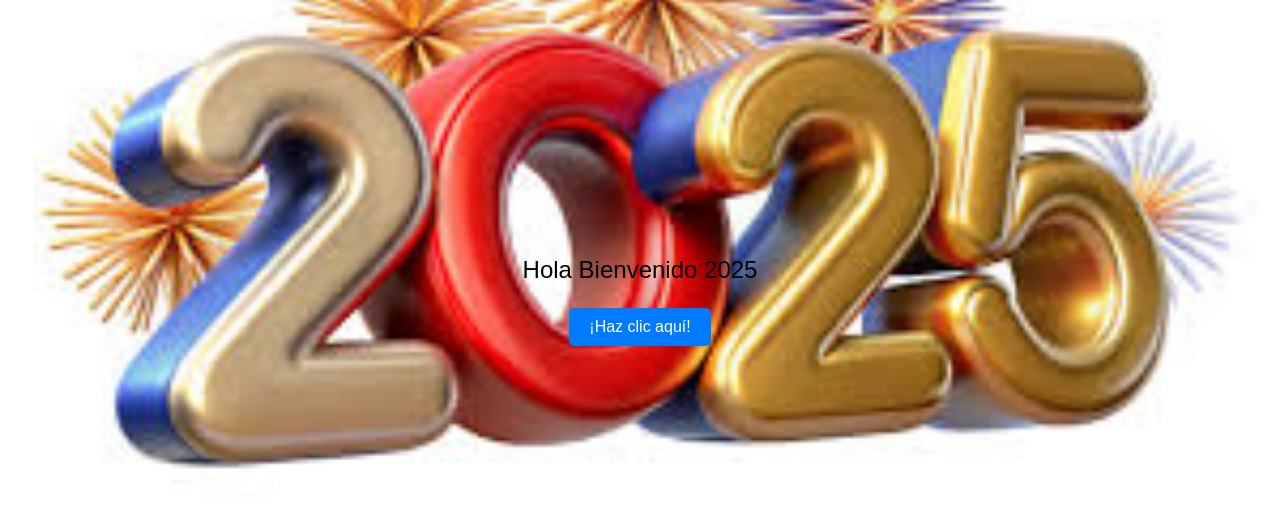
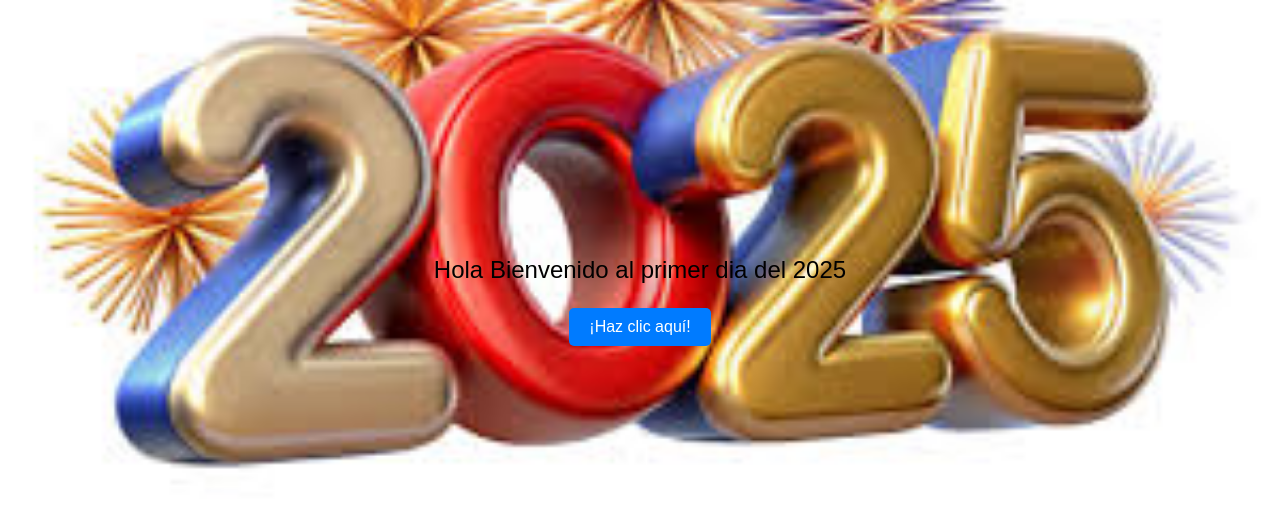
Before and after one commit to jsala382/pagina_prueba_git, an Angular app: page / in a window 1280 px wide. Shown: the top 508 px of the page. Built offline with nearby package versions, Linux system fonts and the light colour scheme.

Commit message:
Hola Bienvenido al primer dia del 2025

```diff
--- a/src/app/app.component.ts
+++ b/src/app/app.component.ts
@@ -9,7 +9,7 @@ import { RouterOutlet } from '@angular/router';
   styleUrl: './app.component.css'
 })
 export class AppComponent {
-  mensaje: string="Hola Bienvenido 2025"
+  mensaje: string="Hola Bienvenido al primer dia del 2025"
   cambiarMensaje() {
     this.mensaje = '¡Gracias por hacer clic!';
   }
```
